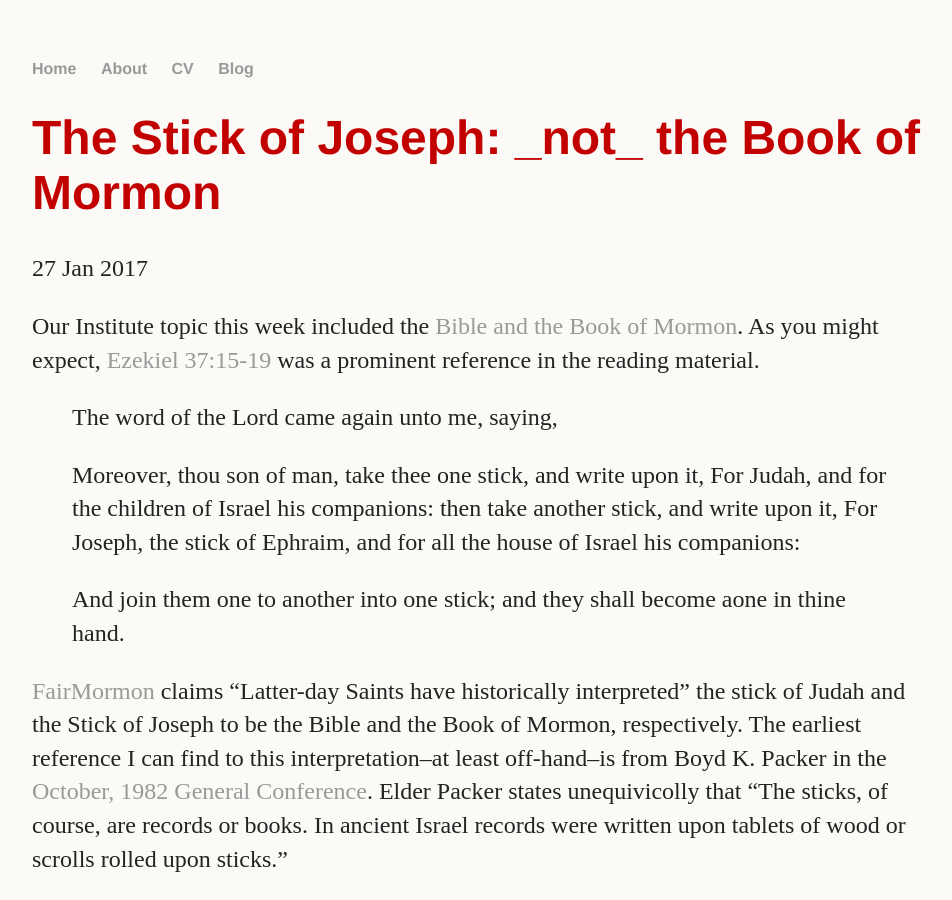
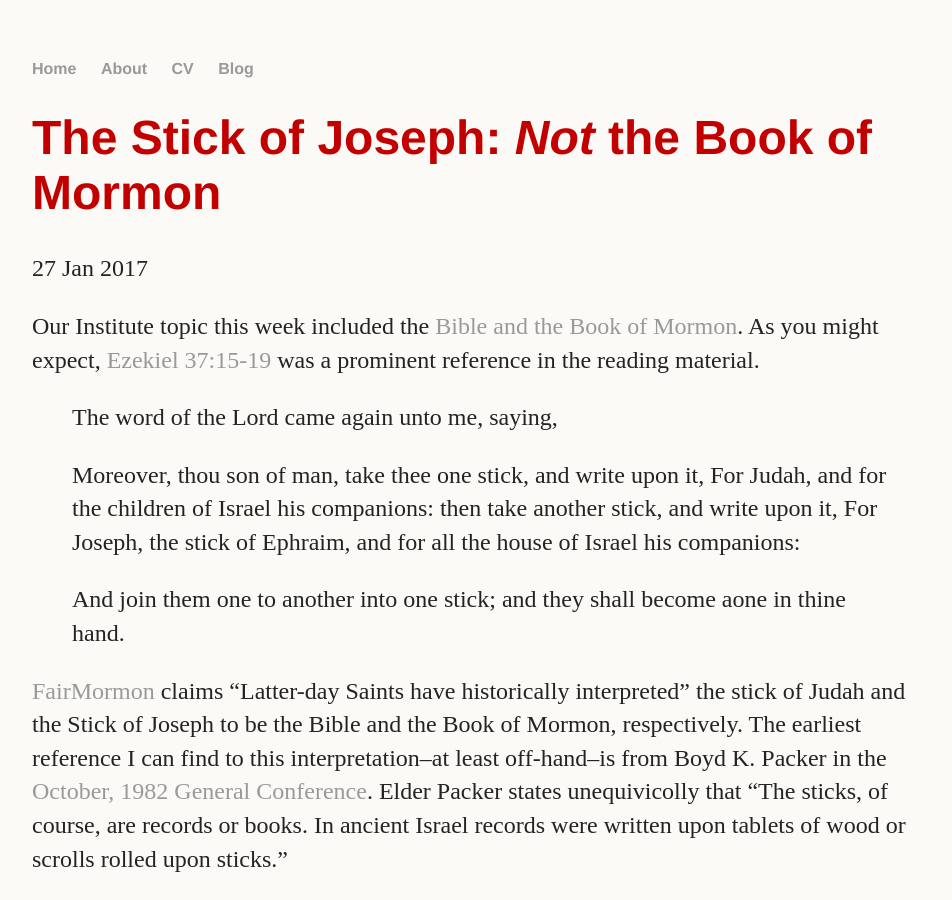
Before and after one commit to nutterb/nutterb.github.com, a Jekyll site: the page built from private/_posts/2017-01-27-stick-judah-not-book-mormon.md, in a window 1280 px wide and 900 px high. Shown: the whole window, without its empty margins (160-1112 px from the left). Built offline with Jekyll 4.4.1, drawn with Linux system fonts in a browser that asks for light colours.

Commit message:
final touch

```diff
--- a/private/_posts/2017-01-27-stick-judah-not-book-mormon.md
+++ b/private/_posts/2017-01-27-stick-judah-not-book-mormon.md
@@ -1,6 +1,6 @@
 ---
 layout: post
-title: "The Stick of Joseph: _not_ the Book of Mormon"
+title: "The Stick of Joseph: <i>Not</i> the Book of Mormon"
 date: 2017-01-27
 ---
 
```
